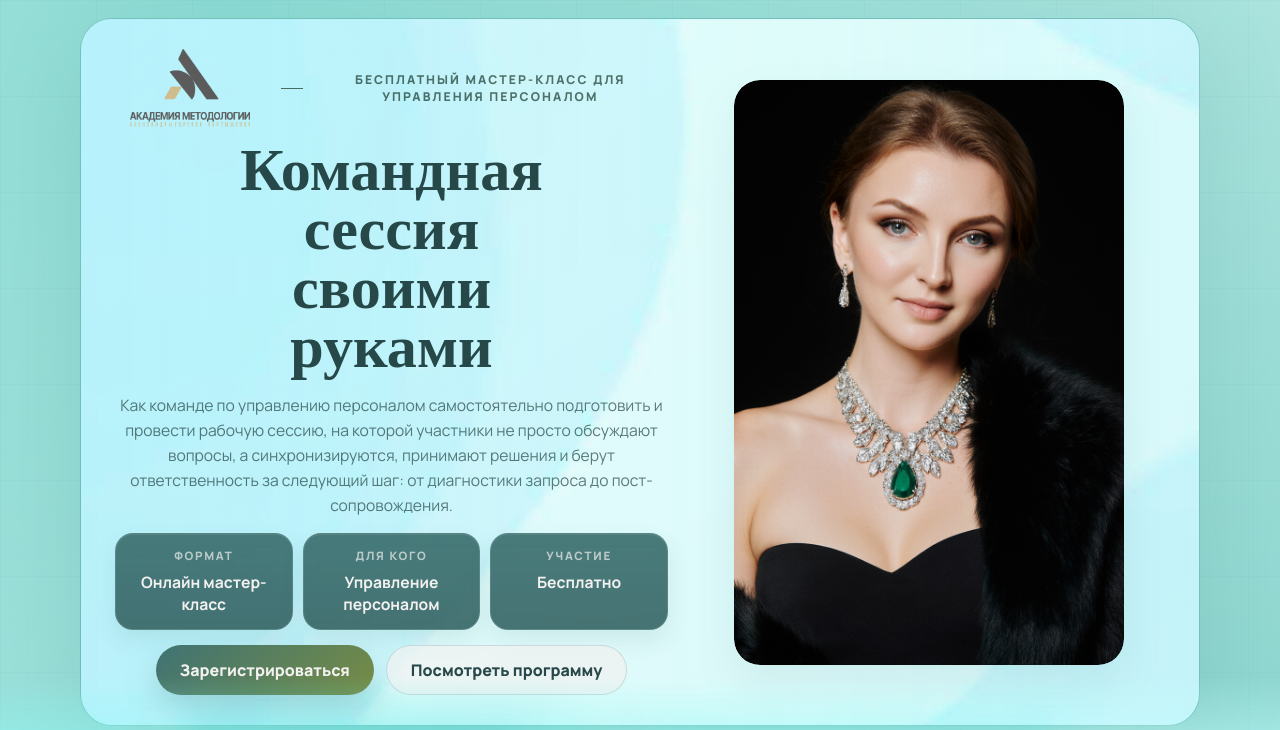
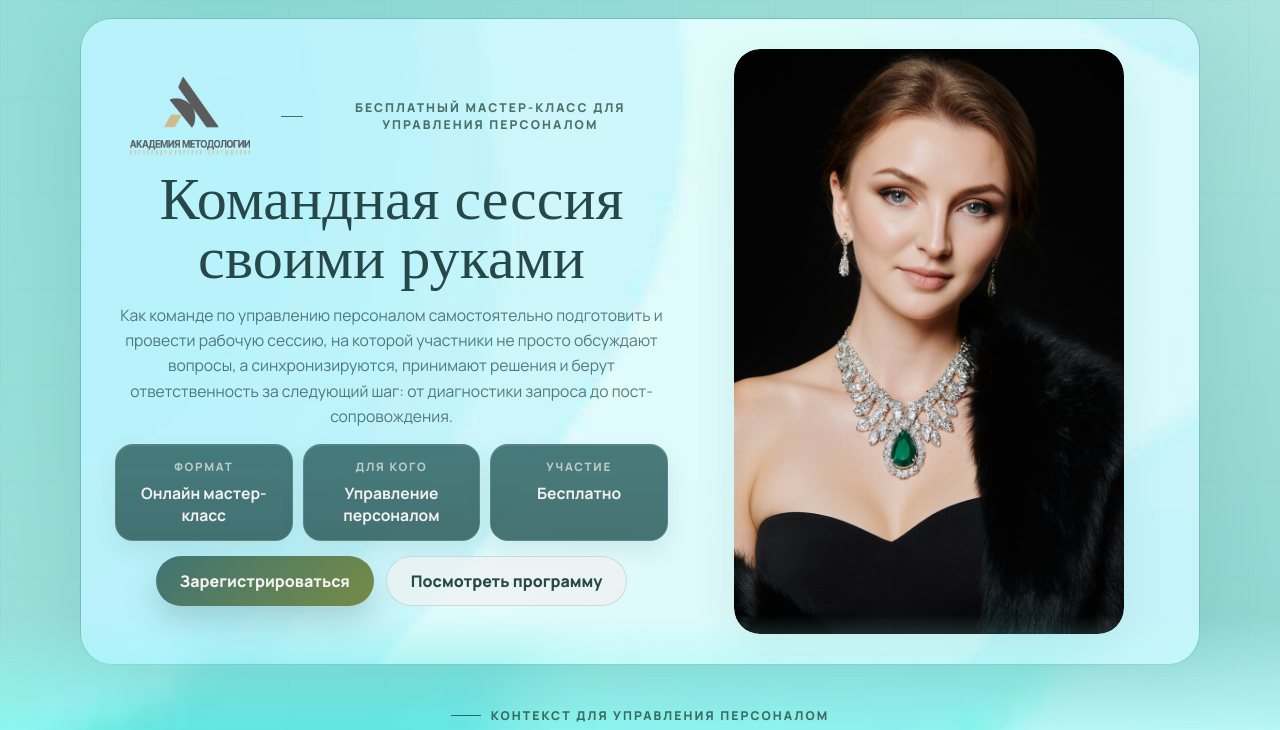
Before and after one commit to sergey9lap-sys/prodagypage, a website built with Vite: page index.html in a window 1280 px wide. Shown: the top 730 px of the page. Built offline with nearby package versions, Linux system fonts and the light colour scheme.

Commit message:
new times roman

```diff
--- a/index.html
+++ b/index.html
@@ -21,7 +21,10 @@
               </a>
               <div class="eyebrow">Бесплатный мастер-класс для управления персоналом</div>
             </div>
-            <h1>Командная сессия своими руками</h1>
+            <h1>
+              <span class="title-line">Командная сессия</span>
+              <span class="title-line">своими руками</span>
+            </h1>
             <p class="hero-lead">
               Как команде по управлению персоналом самостоятельно подготовить и провести рабочую сессию, на которой
               участники не просто обсуждают вопросы, а синхронизируются, принимают решения и
--- a/styles.css
+++ b/styles.css
@@ -1,4 +1,4 @@
-@import url("https://fonts.googleapis.com/css2?family=Manrope:wght@400;500;600;700;800&family=Cormorant+Garamond:wght@500;600;700&display=swap");
+@import url("https://fonts.googleapis.com/css2?family=Manrope:wght@400;500;600;700;800&display=swap");
 
 :root {
   color-scheme: light;
@@ -66,15 +66,20 @@ p {
 h1,
 h2,
 h3 {
-  font-family: "Cormorant Garamond", serif;
-  font-weight: 600;
+  font-family: "Times New Roman", Times, serif;
+  font-weight: 400;
   line-height: 0.98;
 }
 
 h1 {
-  max-width: 13ch;
-  font-size: clamp(2.55rem, 4.7vw, 4.35rem);
-  text-wrap: balance;
+  max-width: none;
+  font-size: clamp(2.85rem, 4.7vw, 4.5rem);
+  text-wrap: normal;
+}
+
+.title-line {
+  display: block;
+  white-space: nowrap;
 }
 
 h2 {
@@ -684,7 +689,7 @@ main {
 }
 
 .registration-placeholder span {
-  font-family: "Cormorant Garamond", serif;
+  font-family: "Times New Roman", Times, serif;
   font-size: 1.65rem;
 }
 
@@ -863,8 +868,8 @@ main {
   }
 
   h1 {
-    max-width: 12ch;
-    font-size: clamp(2.45rem, 10vw, 3.3rem);
+    max-width: none;
+    font-size: clamp(2.35rem, 10.4vw, 3.05rem);
   }
 
   .hero-meta,
```
Also changed, not shown: dist/assets/index-B_CYY-P_.js (renamed from dist/assets/index-BjDQdYv2.js), dist/assets/index-BpY7j2WM.css (added), dist/assets/index-CKZbZQPt.css (deleted), dist/index.html.
